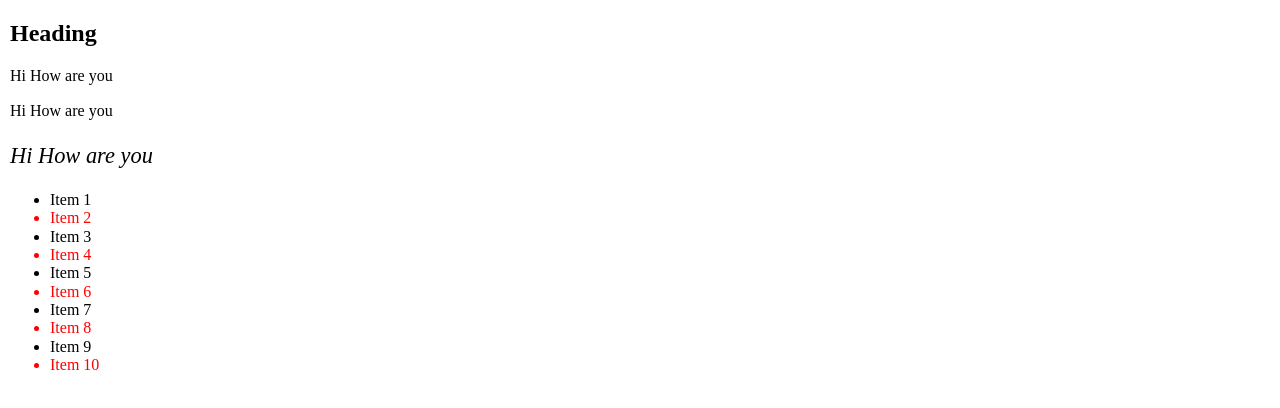
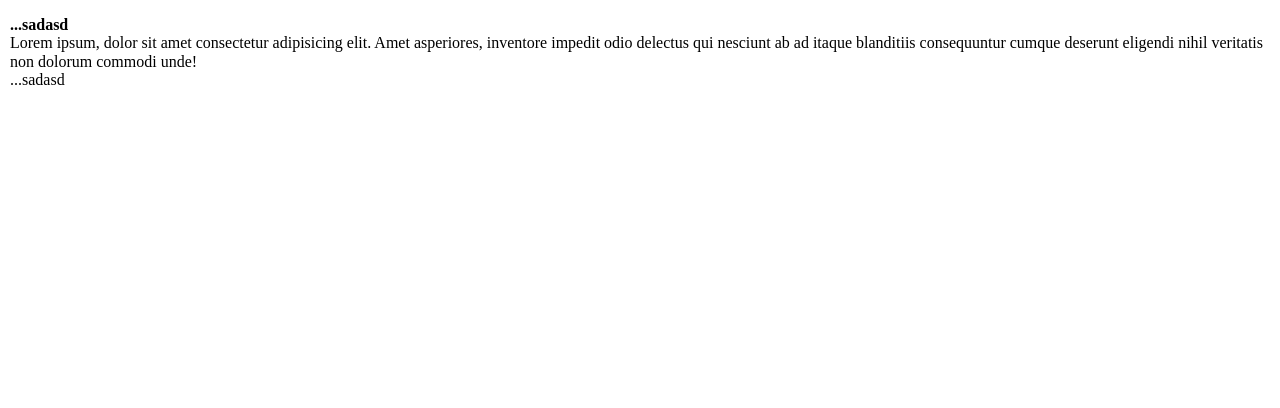
Before and after one commit to jkgdev8/codwithmosh-html-css, a website: page index.html in a window 1280 px wide. Drawn offline with Linux system fonts and the light colour scheme.

Commit message:
psuedo element selectors

```diff
--- a/css/styles.css
+++ b/css/styles.css
@@ -2,25 +2,26 @@ body {
     margin: 10px;
 }
 
-/* a psuedo-selector first child of the element */
-/* article :first-child {
-    font-size: 140%;
-    font-style: italic;
-} */
-
-/* a psuedo-selector first of type of the element */
-/* article p:first-of-type {
-    font-size: 140%;
-    font-style: italic;
-} */
-
-/* a psuedo-selector last child of the element */
-article :last-child {
-    font-size: 140%;
-    font-style: italic;
+/* double colon for pseudo elements, and single colon for psuedo classes*/
+p::first-letter {
+    font-weight: bold;
 }
 
-/* nth child psuedo selectoryou can pass an argument */
-ul li:nth-child(even) {
-    color: red;
+/* pseudo element bolds first line */
+p::first-line {
+    font-weight: bold;
 }
+
+p::selection {
+    background-color: red;
+}
+
+p::before {
+    content: '...sadasd';
+    display: block;
+}
+
+p::after {
+    content: '...sadasd';
+    display: block;
+}
--- a/index.html
+++ b/index.html
@@ -11,26 +11,7 @@
     <title>CSS Work</title>
 </head>
 <body>
-    <article>
-        <h2>Heading</h2>
-        <p>Hi How are you</p>
-        <p>Hi How are you</p>
-        <p>Hi How are you</p>
-    </article>
-    <ul>
-        <li>Item 1</li>
-        <li>Item 2</li>
-        <li>Item 3</li>
-        <li>Item 4</li>
-        <li>Item 5</li>
-        <li>Item 6</li>
-        <li>Item 7</li>
-        <li>Item 8</li>
-        <li>Item 9</li>
-        <li>Item 10</li>
-    </ul>
-
-
+    <p>Lorem ipsum, dolor sit amet consectetur adipisicing elit. Amet asperiores, inventore impedit odio delectus qui nesciunt ab ad itaque blanditiis consequuntur cumque deserunt eligendi nihil veritatis non dolorum commodi unde!</p>
 
  <script src="./script.js"></script>
 </body>
```
